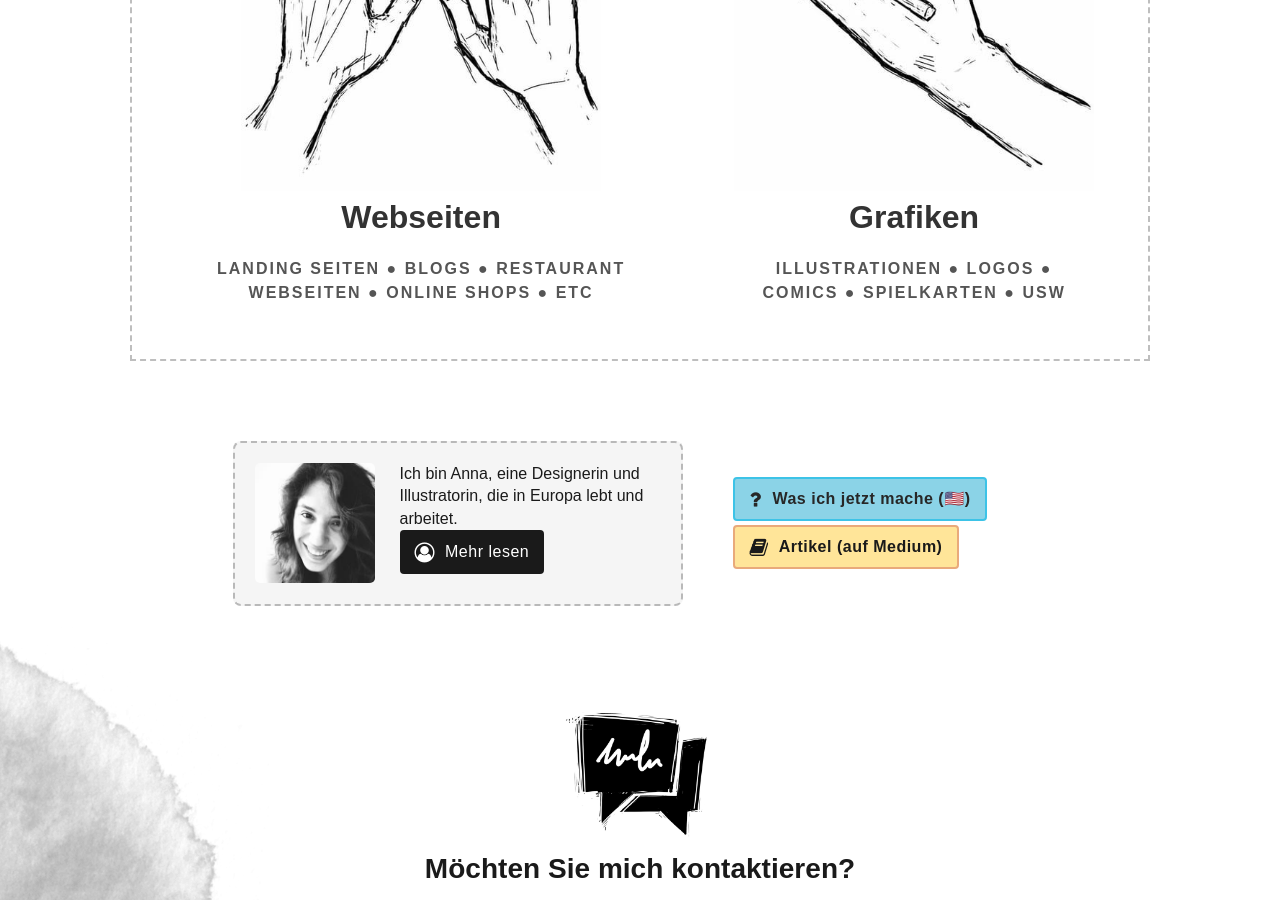
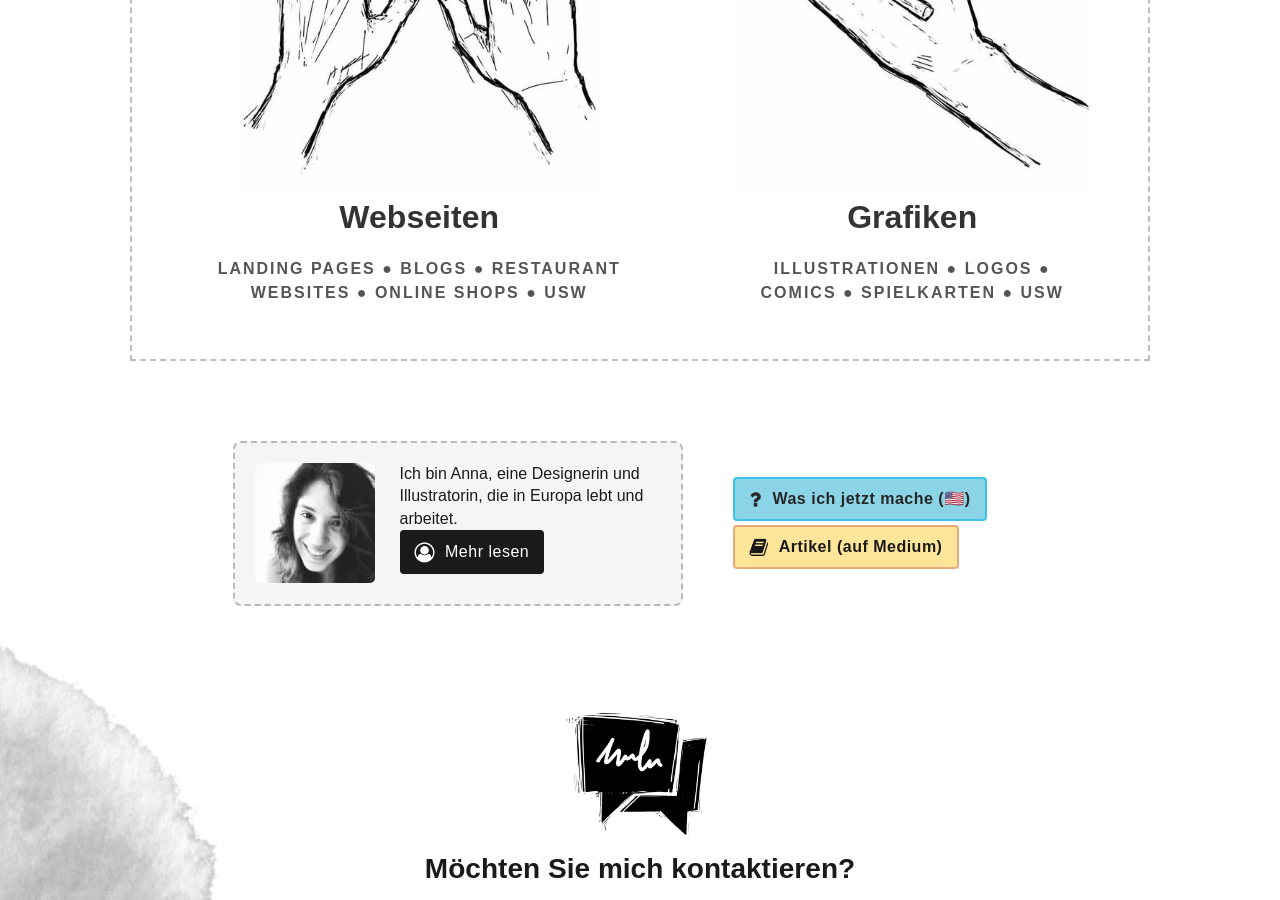
Before and after one commit to anna-filou/2019-portfolio, a Jekyll site: the page built from de/index.html, in a window 1280 px wide and 900 px high, scrolled down 1163 px. Built offline with Jekyll 4.4.1, drawn with Linux system fonts in a browser that asks for light colours; nearby versions of some CDN libraries.

Commit message:
small fixes index

```diff
--- a/_includes/pages/index.html
+++ b/_includes/pages/index.html
@@ -63,12 +63,12 @@
 
                 {% elsif page.lang == 'de' %}
                 <h3 class="product-name-title">Webseiten</h3>
-                 <div class="tagline">Landing Seiten ● Blogs ● Restaurant Webseiten ● Online Shops ● etc</div>
+                 <div class="tagline">Landing Pages ● Blogs ● Restaurant Websites ● Online Shops ● usw</div>
 
                 {% elsif page.lang == 'gr' %}
 
                 <h3 class="product-name-title"> Ιστοσελίδες</h3>
-                <div class="tagline">Landing Pages ● Blogs ● Σελίδες Εστιατορίων ● Ιντερνετικά Καταστήματα ● etc</div>
+                <div class="tagline">Landing Pages ● Blogs ● Σελίδες Εστιατορίων ● Ιντερνετικά Καταστήματα ● κ.λπ.</div>
                 {% endif %}
               </div>
             </div>
@@ -114,6 +114,7 @@
               Με λένε Άννα, κάνω εικονογραφίσεις και ιστοσελίδες, μένω και δουλεύω στην Ευρώπη.
               {% endif %}
             </div>
+            <a href="/{{ page.lang }}/about">
             <div class="button">
               <div class="fa-icon fa-left"></div>
                 <div class="button-text">
@@ -126,6 +127,7 @@
                   {% endif %}
                 </div>
               </div>
+            </a>
           </div>
         </div>
         <!-- MINI BIO END -->
```
Lines whose indentation alone changed are shown as unchanged.
